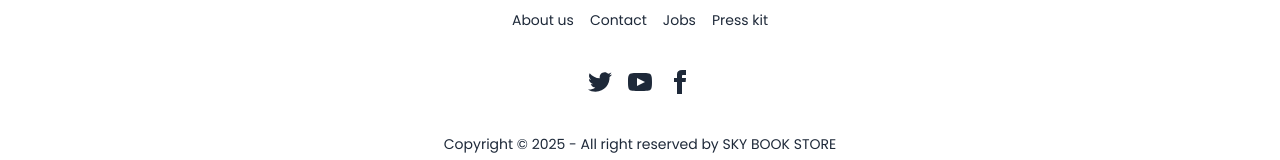
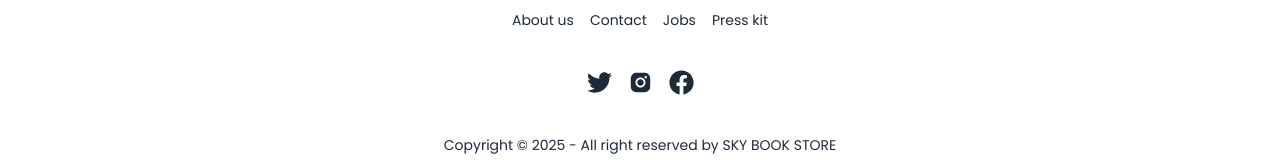
Before and after one commit to akashshukla748972/book_store, a React (Vite) app in the folder frontend/: page / in a window 1280 px wide. Shown: the part 791-951 px from the top of the page. Built offline with nearby package versions, Linux system fonts and the light colour scheme; no server answers.

Commit message:
change footer icon and add socil media link

```diff
--- a/frontend/package.json
+++ b/frontend/package.json
@@ -14,11 +14,11 @@
     "@tailwindcss/vite": "^4.0.17",
     "axios": "^1.8.4",
     "jwt-decode": "^4.0.0",
-    "lucide-react": "^0.486.0",
     "react": "^19.0.0",
     "react-dom": "^19.0.0",
     "react-hook-form": "^7.55.0",
     "react-hot-toast": "^2.5.2",
+    "react-icons": "^5.5.0",
     "react-redux": "^9.2.0",
     "react-router-dom": "^7.4.0",
     "react-slick": "^0.30.3",
--- a/frontend/src/components/Footer.jsx
+++ b/frontend/src/components/Footer.jsx
@@ -1,4 +1,7 @@
 import React from "react";
+import { Link } from "react-router-dom";
+import { FaFacebook, FaTwitter } from "react-icons/fa";
+import { AiFillInstagram } from "react-icons/ai";
 
 const Footer = () => {
   return (
@@ -14,39 +17,20 @@ const Footer = () => {
           </nav>
           <nav>
             <div className="grid grid-flow-col gap-4">
-              <a>
-                <svg
-                  xmlns="http://www.w3.org/2000/svg"
-                  width="24"
-                  height="24"
-                  viewBox="0 0 24 24"
-                  className="fill-current"
-                >
-                  <path d="M24 4.557c-.883.392-1.832.656-2.828.775 1.017-.609 1.798-1.574 2.165-2.724-.951.564-2.005.974-3.127 1.195-.897-.957-2.178-1.555-3.594-1.555-3.179 0-5.515 2.966-4.797 6.045-4.091-.205-7.719-2.165-10.148-5.144-1.29 2.213-.669 5.108 1.523 6.574-.806-.026-1.566-.247-2.229-.616-.054 2.281 1.581 4.415 3.949 4.89-.693.188-1.452.232-2.224.084.626 1.956 2.444 3.379 4.6 3.419-2.07 1.623-4.678 2.348-7.29 2.04 2.179 1.397 4.768 2.212 7.548 2.212 9.142 0 14.307-7.721 13.995-14.646.962-.695 1.797-1.562 2.457-2.549z"></path>
-                </svg>
-              </a>
-              <a>
-                <svg
-                  xmlns="http://www.w3.org/2000/svg"
-                  width="24"
-                  height="24"
-                  viewBox="0 0 24 24"
-                  className="fill-current"
-                >
-                  <path d="M19.615 3.184c-3.604-.246-11.631-.245-15.23 0-3.897.266-4.356 2.62-4.385 8.816.029 6.185.484 8.549 4.385 8.816 3.6.245 11.626.246 15.23 0 3.897-.266 4.356-2.62 4.385-8.816-.029-6.185-.484-8.549-4.385-8.816zm-10.615 12.816v-8l8 3.993-8 4.007z"></path>
-                </svg>
-              </a>
-              <a>
-                <svg
-                  xmlns="http://www.w3.org/2000/svg"
-                  width="24"
-                  height="24"
-                  viewBox="0 0 24 24"
-                  className="fill-current"
-                >
-                  <path d="M9 8h-3v4h3v12h5v-12h3.642l.358-4h-4v-1.667c0-.955.192-1.333 1.115-1.333h2.885v-5h-3.808c-3.596 0-5.192 1.583-5.192 4.615v3.385z"></path>
-                </svg>
-              </a>
+              <Link to={"https://x.com/AkashShukl56981"}>
+                <FaTwitter
+                  size={25}
+                  className="hover:text-pink-500 transition-all duration-300 ease-in-out"
+                />
+              </Link>
+              <Link to={"https://www.instagram.com/iamakashshukla92/"}>
+                <AiFillInstagram size={25} className="hover:text-pink-500" />
+              </Link>
+              <Link
+                to={"https://www.facebook.com/profile.php?id=100022302574814"}
+              >
+                <FaFacebook size={25} className="hover:text-pink-500" />
+              </Link>
             </div>
           </nav>
           <aside>
```
Also changed, not shown: 1 other file (tests, documents, lock files or other folders).
